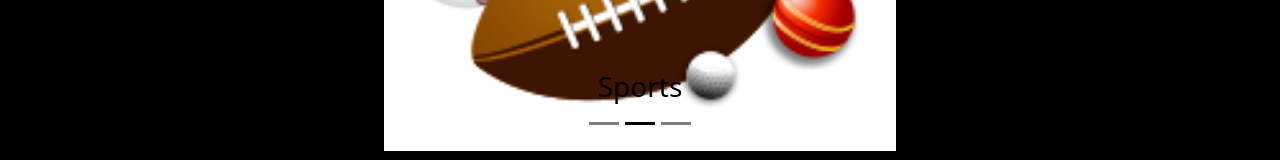
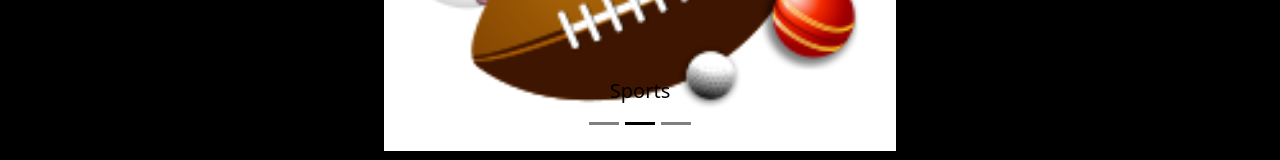
Before and after one commit to ManishMallik/manishkmallik, a React (Create React App) app: page /#/about in a window 1280 px wide. Shown: the part 1222-1382 px from the top of the page. Built offline with nearby package versions, Linux system fonts and the light colour scheme.

Commit message:
Changing caption size

```diff
--- a/src/pages/About.js
+++ b/src/pages/About.js
@@ -45,20 +45,20 @@ const About = () => {
 					<img src={Weightlifting} alt="Weightlifting" width={width/2.5} height={width/2.5}
 					/>
 					<Carousel.Caption>
-						<h3>Weightlifting</h3>
+						<h5>Weightlifting</h5>
 					</Carousel.Caption>
 				</Carousel.Item>
 				<Carousel.Item>
 					<img src={Sports} alt="Sports" style={{backgroundColor: 'white'}} width={width/2.5} height={width/2.5}/>
 					<Carousel.Caption>
-						<h3>Sports</h3>
+						<h5>Sports</h5>
 					</Carousel.Caption>
 				</Carousel.Item>
 				<Carousel.Item>
 					<img src={Cooking} alt="Cooking" width={width/2.5} height={width/2.5}
 					/>
 					<Carousel.Caption>
-						<h3>Cooking</h3>
+						<h5>Cooking</h5>
 					</Carousel.Caption>
 				</Carousel.Item>
 			</Carousel>
```
